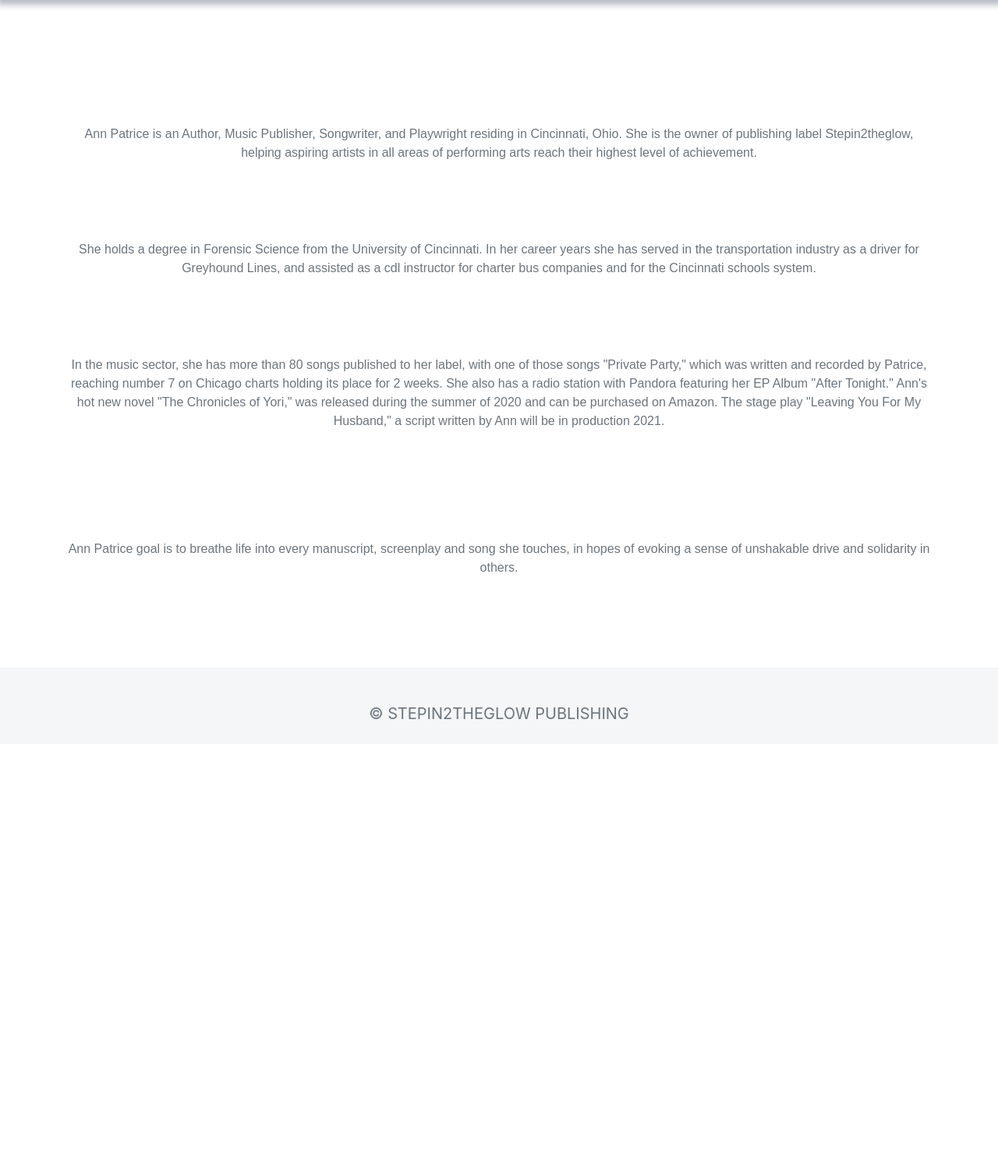
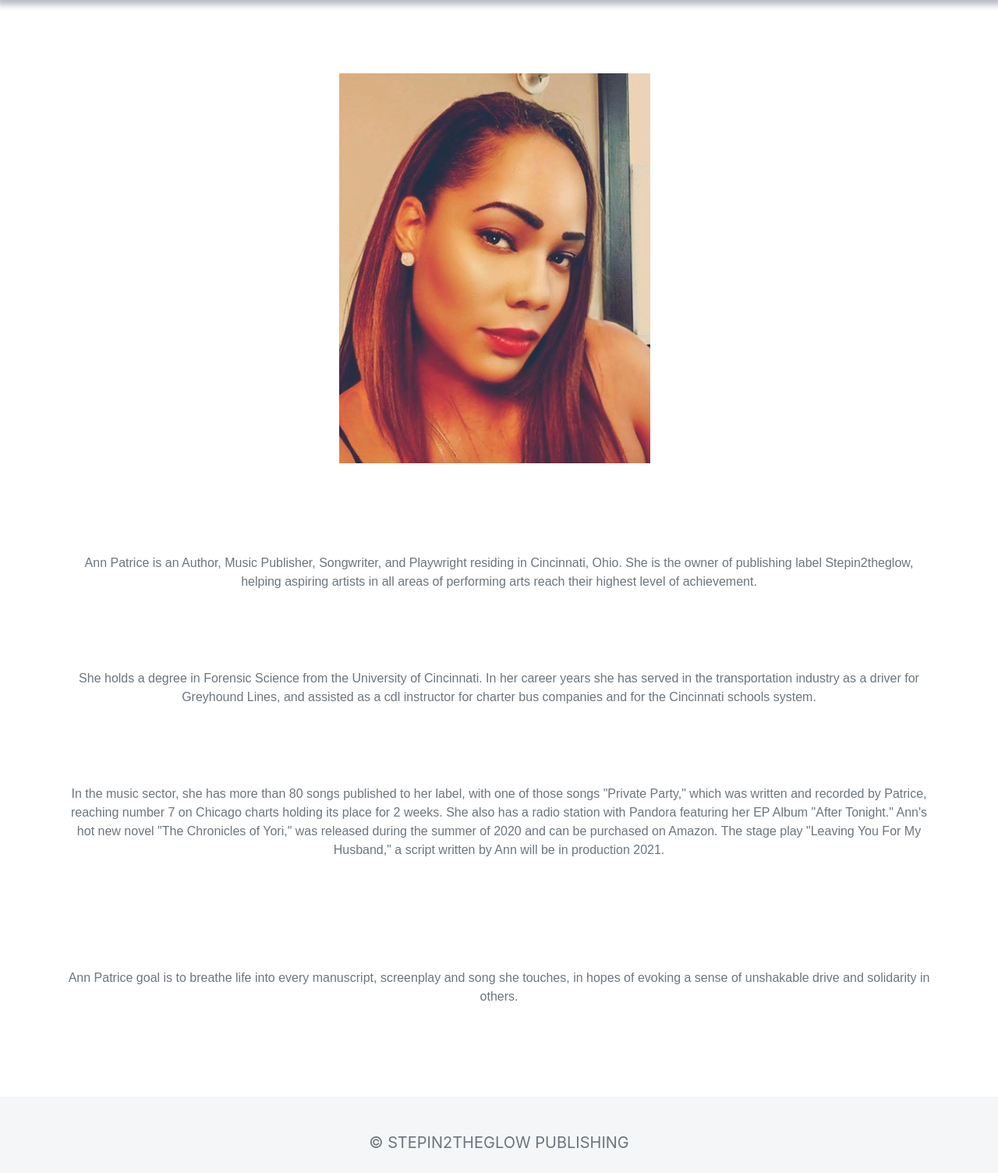
Before and after one commit to LashondaM/Steppin2, a PHP site: page /html/bio.html in a window 1280 px wide. Shown: the part 56-1560 px from the top of the page at 78% size. Before the commit the page ends 978 px from the top, so only its background shows below. Run offline with PHP 8.4, Linux system fonts and the light colour scheme.

Commit message:
almost finished

```diff
--- a/css/bio.css
+++ b/css/bio.css
@@ -20,4 +20,5 @@ p{
 .annP{
     height: 500px;
     margin-left: 350px;
+    margin-top: 50px;
 }
--- a/html/bio.html
+++ b/html/bio.html
@@ -39,15 +39,15 @@
       </nav>
 
 
-    <!-- <div class="container rain text-muted" style="margin-top: 100px;">
+    <div class="container rain text-muted" style="margin-top: 100px;">
 
-        <h2 class="display-4 text-center py-5 my-4" style="font-size: 85px;">Ann Patrice</h2>
-        <img src="../img/annP.jpg" class="annP" >
+        <!-- <h2 class="display-4 text-center py-5 my-4" style="font-size: 85px;">Ann Patrice</h2> -->
+        <img src="../img/annP.jpg" class="annP">
 
-    </div> -->
+    </div>
 
 
-      <div class="container bio py-3" style="margin-top: 200px;">
+      <div class="container bio py-3" style="margin-top: 100px;">
           <p class="text-muted" style="margin-bottom: 100px;">Ann Patrice is an Author, Music Publisher, Songwriter, and Playwright residing in Cincinnati, Ohio. She is the owner of publishing label Stepin2theglow, helping aspiring artists in all areas of performing arts reach their highest level of achievement.</p>
 
           <p class="text-muted" style="margin-bottom: 100px;">She holds a degree in Forensic Science from the University of Cincinnati. In her career years she has served in the transportation industry as a driver for Greyhound Lines, and assisted as a cdl instructor for charter bus companies and for the Cincinnati schools system.</p>
```
